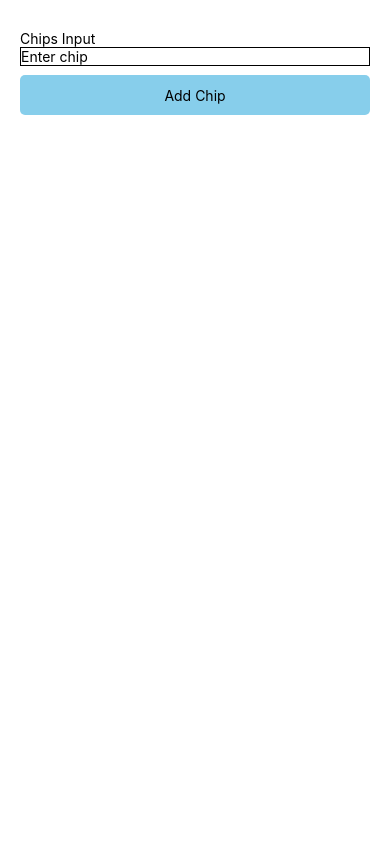
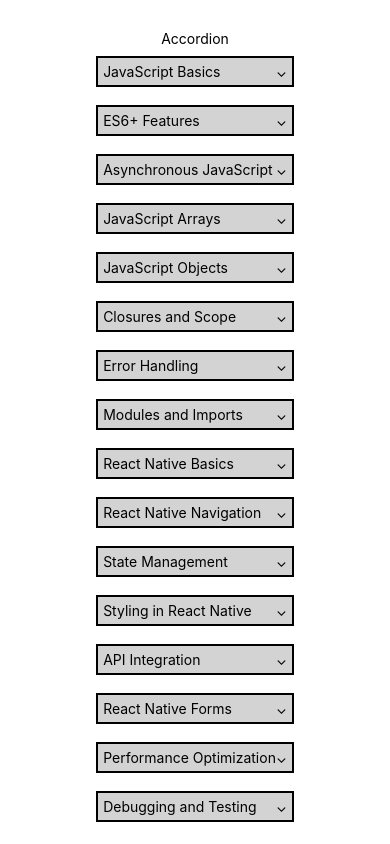
Before and after one commit to kalyan-cherukuri2812/react-native-topics, a React Native app: screen / in a window 390 px wide. Built offline with nearby package versions, Linux system fonts and the light colour scheme.

Commit message:
accordion

```diff
--- /dev/null
+++ b/Src/ReactNative/Basic/Accordion.tsx
@@ -0,0 +1,136 @@
+import React, { useState } from 'react';
+import {View, StyleSheet, Text, FlatList, TouchableOpacity} from 'react-native';
+const data = [
+  // JavaScript Topics
+  {
+    title: 'JavaScript Basics',
+    content:
+      'Learn variables, functions, conditionals, and loops in JavaScript',
+  },
+  {
+    title: 'ES6+ Features',
+    content:
+      'Explore let/const, arrow functions, destructuring, template literals, and spread/rest operators',
+  },
+  {
+    title: 'Asynchronous JavaScript',
+    content: 'Understand callbacks, promises, async/await, and the event loop',
+  },
+  {
+    title: 'JavaScript Arrays',
+    content: 'Master array methods like map, filter, reduce, find, and forEach',
+  },
+  {
+    title: 'JavaScript Objects',
+    content:
+      'Learn object creation, property access, methods, and prototypal inheritance',
+  },
+  {
+    title: 'Closures and Scope',
+    content: 'Understand closures, lexical scope, and variable hoisting',
+  },
+  {
+    title: 'Error Handling',
+    content: 'Use try...catch, throw, and understand common JavaScript errors',
+  },
+  {
+    title: 'Modules and Imports',
+    content: 'Work with ES modules using import/export syntax',
+  },
+
+  // React Native Topics
+  {
+    title: 'React Native Basics',
+    content: 'Build UI using components like View, Text, Image, and StyleSheet',
+  },
+  {
+    title: 'React Native Navigation',
+    content:
+      'Implement stack, tab, and drawer navigation using React Navigation',
+  },
+  {
+    title: 'State Management',
+    content:
+      'Manage component state using useState, useEffect, and Context API',
+  },
+  {
+    title: 'Styling in React Native',
+    content: 'Use Flexbox, conditional styling, and responsive layouts',
+  },
+  {
+    title: 'API Integration',
+    content: 'Fetch data using fetch or axios and display it in your app',
+  },
+  {
+    title: 'React Native Forms',
+    content: 'Build forms using TextInput, Button, and handle input validation',
+  },
+  {
+    title: 'Performance Optimization',
+    content: 'Use FlatList, memoization, and avoid unnecessary re-renders',
+  },
+  {
+    title: 'Debugging and Testing',
+    content: 'Use console.log, Flipper, and tools like Jest for unit testing',
+  },
+];
+const Accordion = () => {
+    const [openIndex,setOpenIndex]=useState(null)
+
+
+  const renderUiItem = ({item, index}) => {
+    console.log('jhgf', item, index);
+    const {title, content} = item;
+    const handleToggle=(index)=>{
+        setOpenIndex(prev=>prev==index?null:index)
+    }
+    return (
+      <View style={styles.accordionItem}>
+        <TouchableOpacity style={styles.titleBlock} onPress={()=>handleToggle(index)}>
+          <Text>{title}</Text><Text >{openIndex==index?"⌃":"⌄"}</Text>
+        </TouchableOpacity>
+        {openIndex==index&&<View style={styles.contentBlock}>
+          <Text>{content}</Text>
+        </View>}
+
+      </View>
+    );
+  };
+
+  return (
+    <View style={styles.container}>
+      <Text>Accordion</Text>
+      <FlatList data={data} renderItem={renderUiItem} />
+    </View>
+  );
+};
+
+export default Accordion;
+
+const styles = StyleSheet.create({
+  container: {
+    flex: 1,
+    padding: 10,
+    paddingTop: 30,
+    flexDirection: 'column',
+    justifyContent: 'center',
+    alignItems:"center"
+  },
+  titleBlock:{
+    borderWidth:1,
+    padding:5,
+    flexDirection:"row",
+    justifyContent:"space-between",
+    alignItems:"center",
+    backgroundColor:"lightgray",
+    width:"100%"
+  },
+  contentBlock:{
+     padding:5
+  },
+  accordionItem:{
+    width:"100%",
+    borderWidth:1,
+    marginVertical:9
+  }
+});
--- a/Src/SrcApp.tsx
+++ b/Src/SrcApp.tsx
@@ -21,12 +21,14 @@
 import DimensionsPropsExample from './APIs/Dimensions';
 import Todo from './ReactNative/Basic/Todo';
 import ChipsInput from './ReactNative/Basic/ChipsInput';
+import Accordion from './ReactNative/Basic/Accordion';
 
 export default function SrcApp() {
   return (
     <View style={styles.bgCard}>
       {/* <Todo/> */}
-      <ChipsInput/>
+      {/* <ChipsInput/> */}
+      <Accordion/>
       {/* <ActivityIndicatorComponent/> */}
       {/* <FlatListComponent/> */}
       {/* <ImageCom/> */}
```
